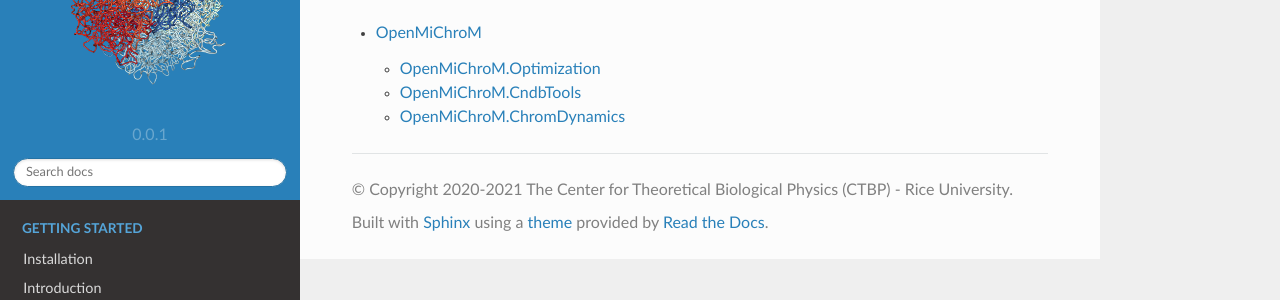
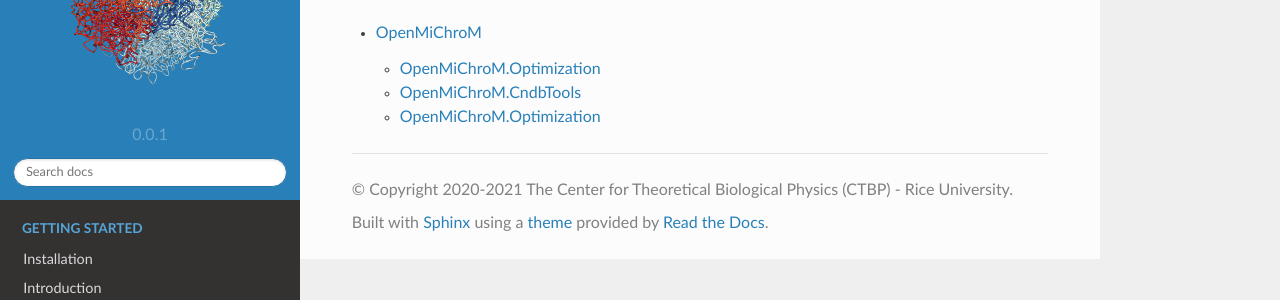
Before and after one commit to junioreif/OpenMiChroM, a Sphinx documentation site: the page built from docs/source/modules.rst, in a window 1280 px wide. Shown: the part 139-439 px from the top of the page. Built offline with Sphinx 7.4.7 and the Read the Docs theme 2.0.0, drawn with Linux system fonts in a browser that asks for light colours.

Commit message:
Update OpenMiChroM.rst

```diff
--- a/docs/source/OpenMiChroM.rst
+++ b/docs/source/OpenMiChroM.rst
@@ -1,5 +1,6 @@
 OpenMiChroM
 ===================
+
 
 OpenMiChroM.Optimization
 -------------------------------
@@ -18,10 +19,10 @@ OpenMiChroM.CndbTools
    :show-inheritance:
 
 
-OpenMiChroM.ChromDynamics
---------------------------------
+OpenMiChroM.Optimization
+-------------------------------
 
-.. automodule:: OpenMiChroM.ChromDynamics
+.. automodule:: OpenMiChroM.Optimization
    :members:
    :undoc-members:
    :show-inheritance:
```
